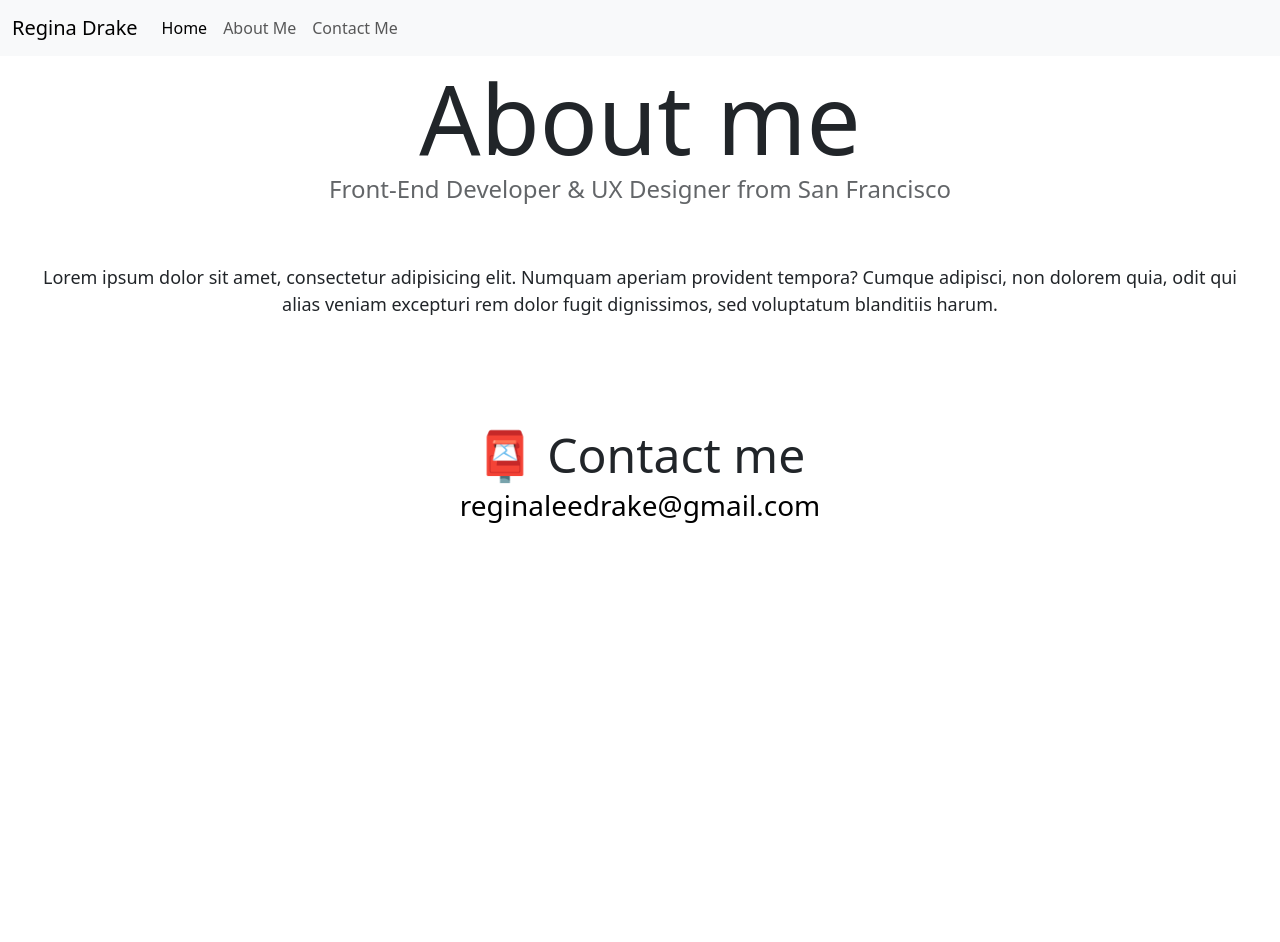
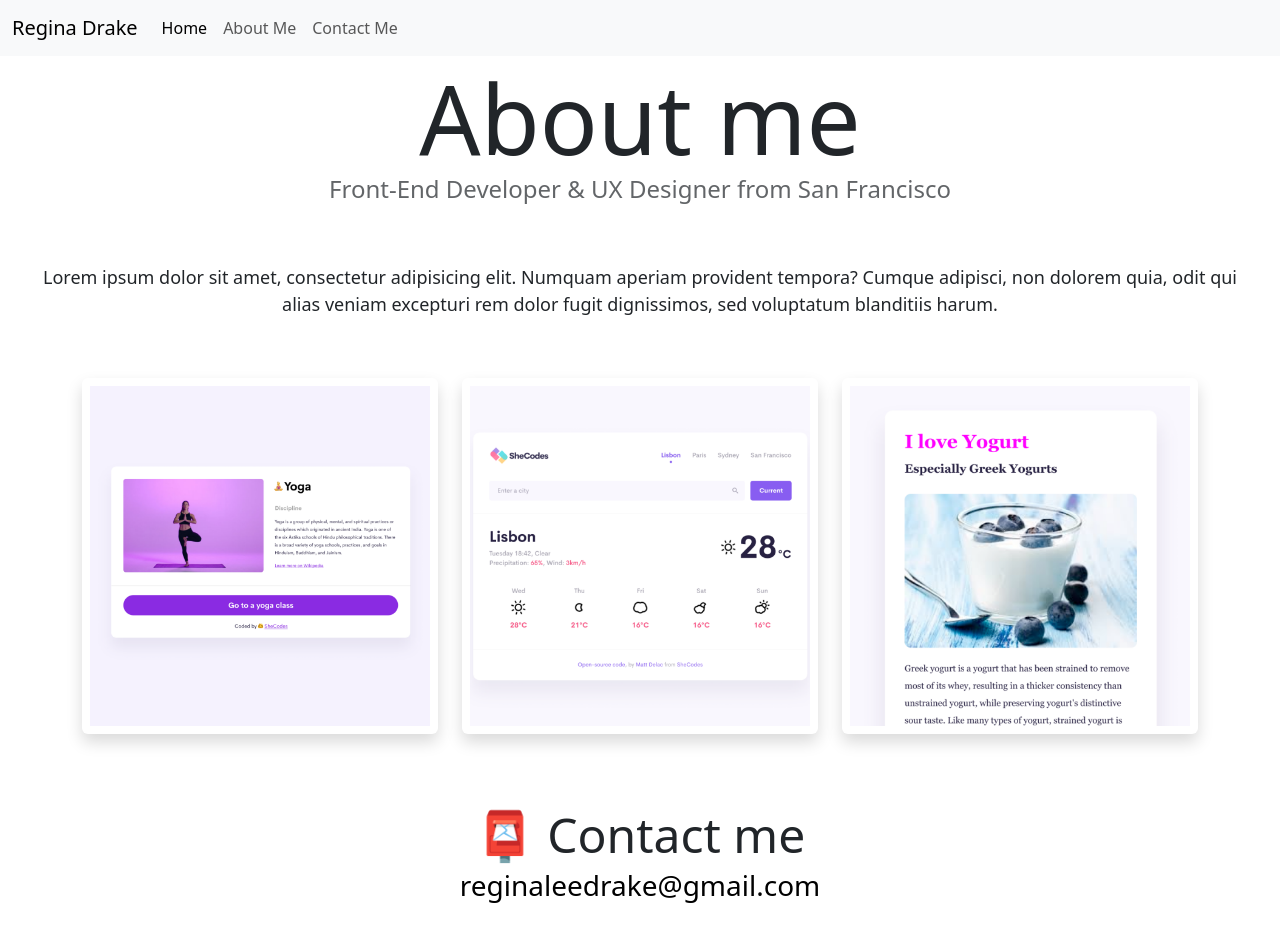
Before and after one commit to reginaleedrake/macaron, a website: page about.html in a window 1280 px wide. Before the commit the page ends 800 px from the top, so only its background shows below. Drawn offline with nearby package versions, Linux system fonts and the light colour scheme.

Commit message:
Add files via upload
Updated mb-4

```diff
--- a/about.html
+++ b/about.html
@@ -72,13 +72,13 @@
     <div class="container">
       <div class="row">
         <div class="col-sm-4">
-          <img src="yoga.png" alt="yoga" class="img-fluid p-2 shadow rounded d-block d-sm-none" />
+          <img src="yoga.png" alt="yoga project" class="img-fluid p-2 mb-4 shadow rounded" />
         </div>
         <div class="col-sm-4">
-          <img src="weather.png" alt="weather" class="img-fluid p-2 shadow rounded d-block d-sm-none" />
+          <img src="weather.png" alt="weather project" class="img-fluid p-2 mb-4 shadow rounded" />
         </div>
         <div class="col-sm-4">
-          <img src="yogurt.png" alt="yogurt" class="img-fluid p-2 shadow rounded d-block d-sm-none" />
+          <img src="yogurt.png" alt="yogurt project" class="img-fluid p-2 mb-4 shadow rounded" />
         </div>
       </div>
     </div>
```
